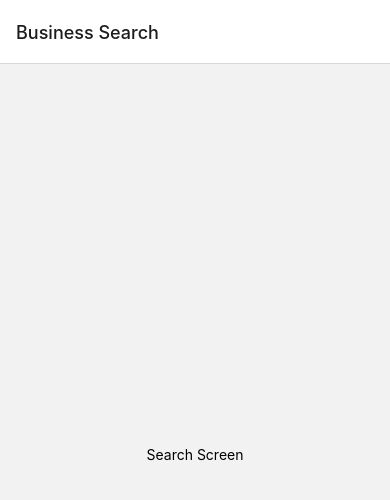
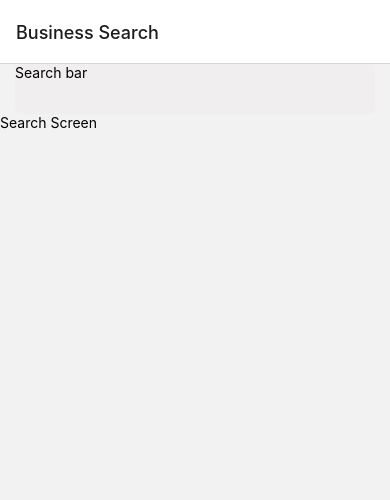
Before and after one commit to eneax/rn-yelp-search, a React Native app: screen / in a window 390 px wide. Shown: the top 500 px of the page. Built offline with nearby package versions, Linux system fonts and the light colour scheme.

Commit message:
Create basic SearchBar component

```diff
--- /dev/null
+++ b/src/components/SearchBar.js
@@ -0,0 +1,21 @@
+import React from "react";
+import { View, Text, StyleSheet } from "react-native";
+
+const SearchBar = () => {
+  return (
+    <View style={styles.background}>
+      <Text>Search bar</Text>
+    </View>
+  );
+};
+
+const styles = StyleSheet.create({
+  background: {
+    backgroundColor: "#F0EEEE",
+    height: 50,
+    borderRadius: 5,
+    marginHorizontal: 15,
+  },
+});
+
+export default SearchBar;
--- a/src/screens/SearchScreen.js
+++ b/src/screens/SearchScreen.js
@@ -1,20 +1,17 @@
-import React from 'react'
-import { View, Text, StyleSheet } from 'react-native'
+import React from "react";
+import { View, Text, StyleSheet } from "react-native";
+
+import SearchBar from "../components/SearchBar";
 
 const SearchScreen = () => {
   return (
-    <View style={styles.container}>
+    <View>
+      <SearchBar />
       <Text>Search Screen</Text>
     </View>
-  )
-}
+  );
+};
 
-const styles = StyleSheet.create({
-  container: {
-    flex: 1,
-    alignItems: 'center',
-    justifyContent: 'center',
-  },
-})
+const styles = StyleSheet.create({});
 
-export default SearchScreen
+export default SearchScreen;
```
